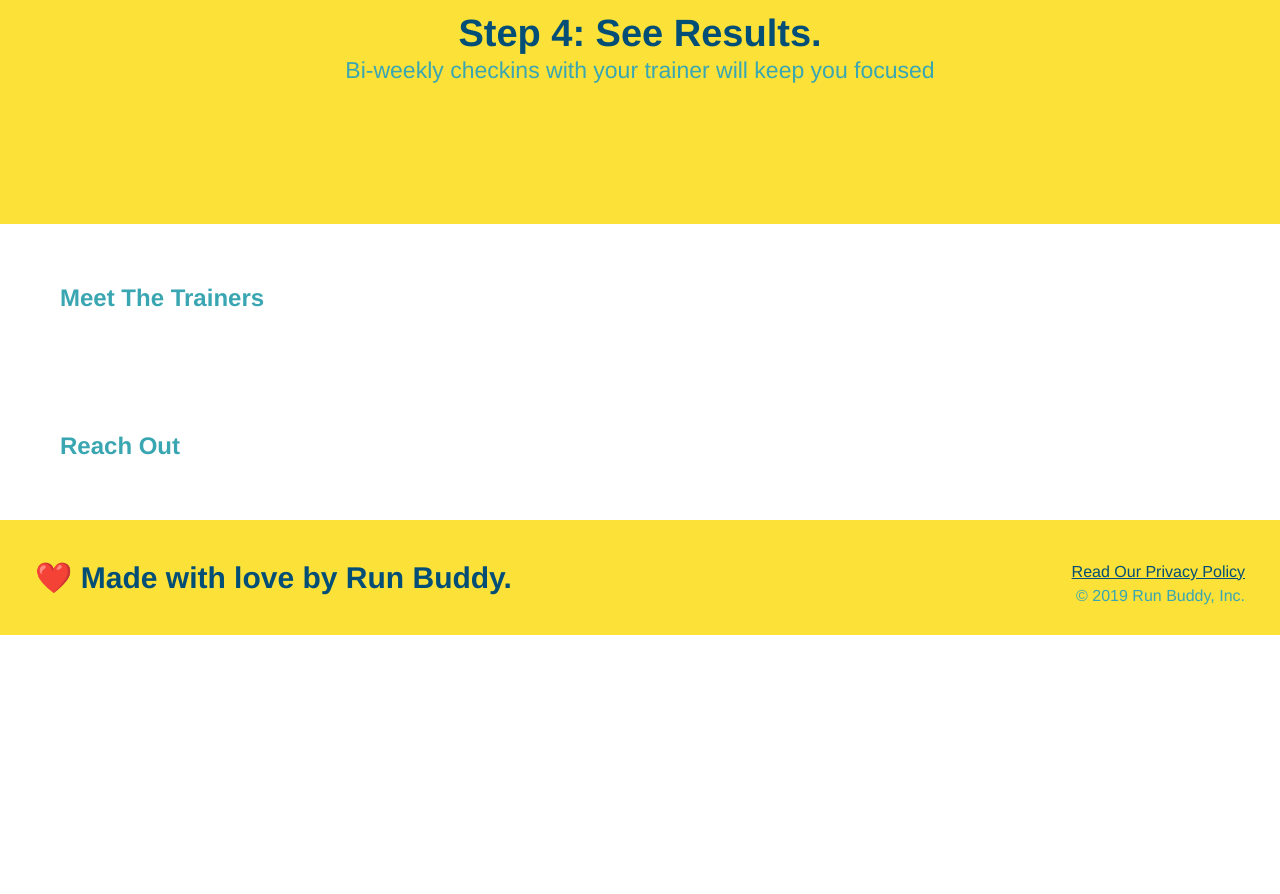
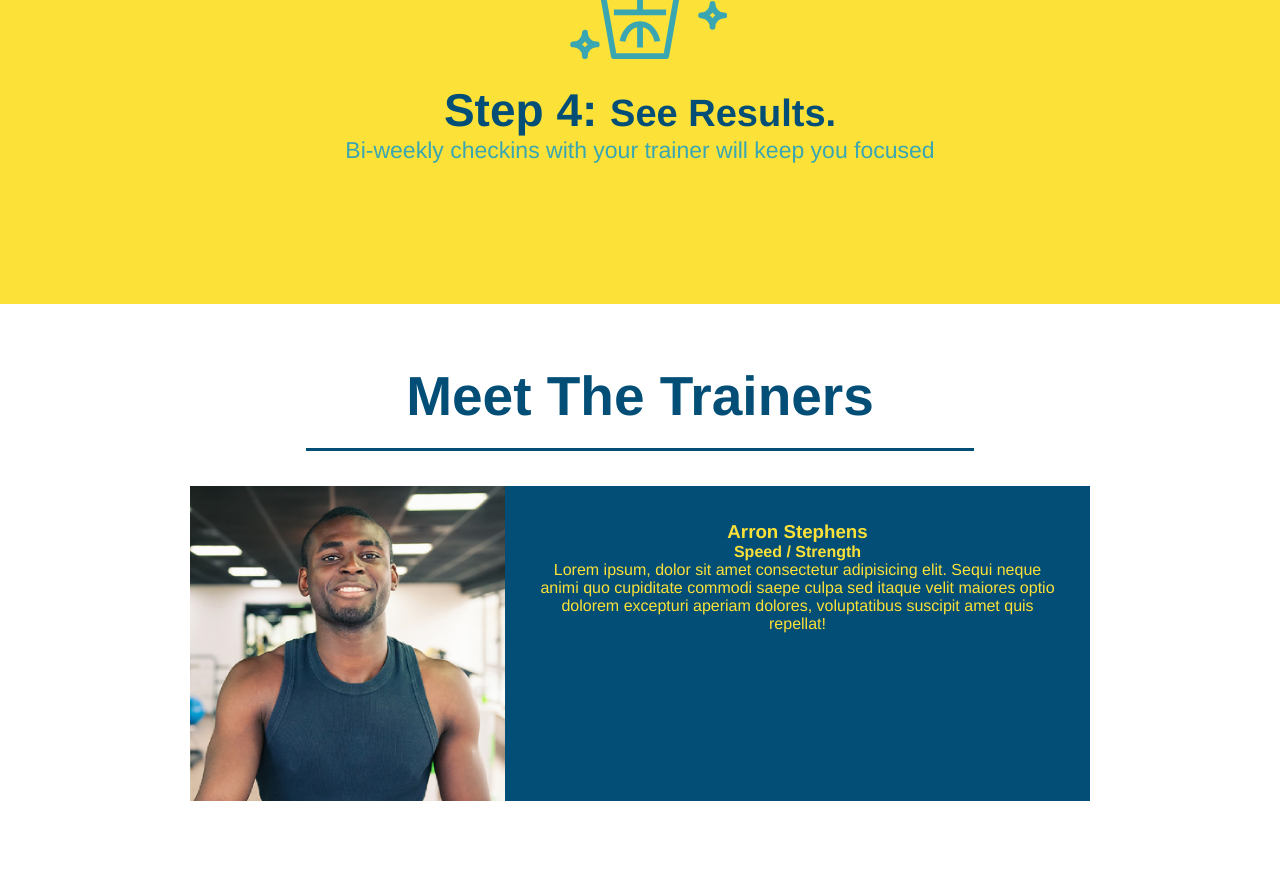
Before and after one commit to RHunjan/run-buddy, a plain HTML site: page index.html in a window 1280 px wide. Shown: the part 2426-3320 px from the top of the page. Before the commit the page ends 3061 px from the top, so only its background shows below. Drawn offline with Linux system fonts and the light colour scheme.

Commit message:
Worked on Trainer Section

```diff
--- a/assets/css/style.css
+++ b/assets/css/style.css
@@ -147,6 +147,7 @@ section {
 
 .steps img {
   width: 15%;
+  margin: 10px 0;
 }
 
 .steps h3 {
@@ -180,3 +181,27 @@ section {
 .secondary-border {
   border-color: #39a6b2;
 }
+/*Start of Trainers Section*/
+
+.trainers {
+  text-align: center;
+}
+
+.trainer {
+  width: 900px;
+  margin: 0 auto 30px auto;
+  background: #024e76;
+  color: #fce138;
+  overflow: auto;
+}
+
+.trainer img {
+  width: 35%;
+  float: left;
+}
+
+.trainer-bio {
+  padding: 35px;
+  float: left;
+  width: 65%;
+}
--- a/index.html
+++ b/index.html
@@ -85,35 +85,49 @@
 
     <div>
       <img src="./assets/images/step-1.svg" alt="" />
-        <h3><span>Step 1: Fill Out the Form Above.</span></h3>
+      <h3>Step 1: <span>Fill Out the Form Above.</span></h3>
       <p>You're already here, so why not?</p>
     </div>
 
     <div>
       <img src="./assets/images/step-2.svg" alt="" />
-          <h3><span>Step 2: Consult with One of Our Trainers.</span></h3>
+      <h3>Step 2: <span>Consult with One of Our Trainers.</span></h3>
       <p>Are you here to build muscle, lose weight, or just feel good?</p>
     </div>
 
     <div>
       <img src="./assets/images/step-3.svg" alt="" />
-           <h3><span>Step 3: Get Running.</span></h3>
+      <h3>Step 3: <span>Get Running.</span></h3>
       <p>Hit the ground running (literally) once your trainer lays out your plan.</p>
     </div>
 
     <div>
       <img src="./assets/images/step-4.svg" alt="" />
-            <h3><span>Step 4: See Results.</span></h3>
+      <h3>Step 4: <span>See Results.</span></h3>
       <p>Bi-weekly checkins with your trainer will keep you focused</p>
     </div>
-
   </section>
 
   <!-- "meet the trainers" section -->
-  <section>
-    <h2>Meet The Trainers</h2>
+  <section id="your-trainers" class="trainers">
+    <h2 class="section-title primary border">Meet The Trainers</h2>
 
-  </section> <!--end of "what you do section"-->
+    <!--article of first trainer-->
+    <article class="trainer">
+        <img src="./assets/images/trainer-1.jpg" alt="Arron Stephens in his workout clothes, ready to pump iron"/>
+        <div class="trainer-bio">
+          <h3>Arron Stephens</h3>
+          <h4>Speed / Strength</h4>
+          <p>
+            Lorem ipsum, dolor sit amet consectetur adipisicing elit. Sequi neque animi quo cupiditate commodi saepe culpa sed
+            itaque velit maiores optio dolorem excepturi aperiam dolores, voluptatibus suscipit amet quis repellat!
+          </p>
+        </div>
+    </article>
+  </section>
+
+
+
 
   <!-- "reach out" section -->
   <section>
```
Also changed, not shown: assets/images/trainer-1.jpg (added), assets/images/trainer-2.jpg (added), assets/images/trainer-3.jpg (added). Lines whose indentation alone changed are shown as unchanged.
